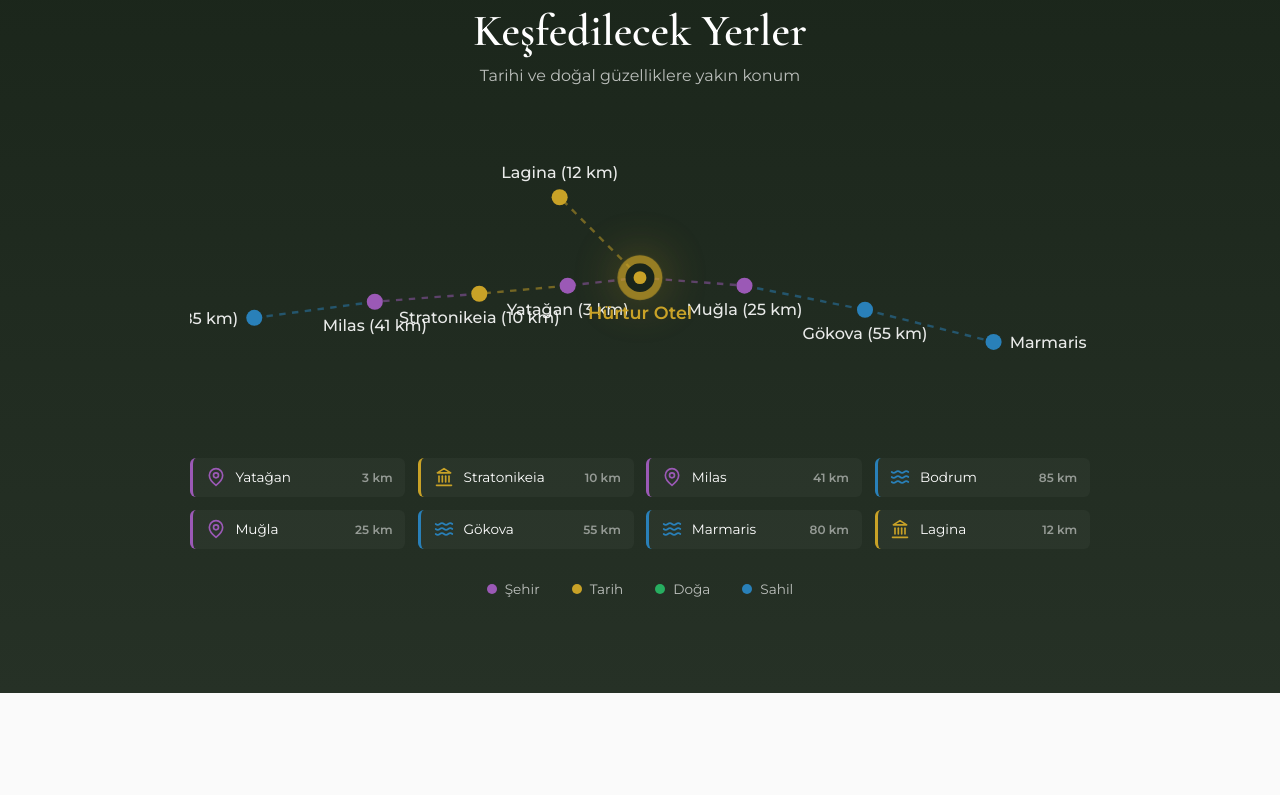
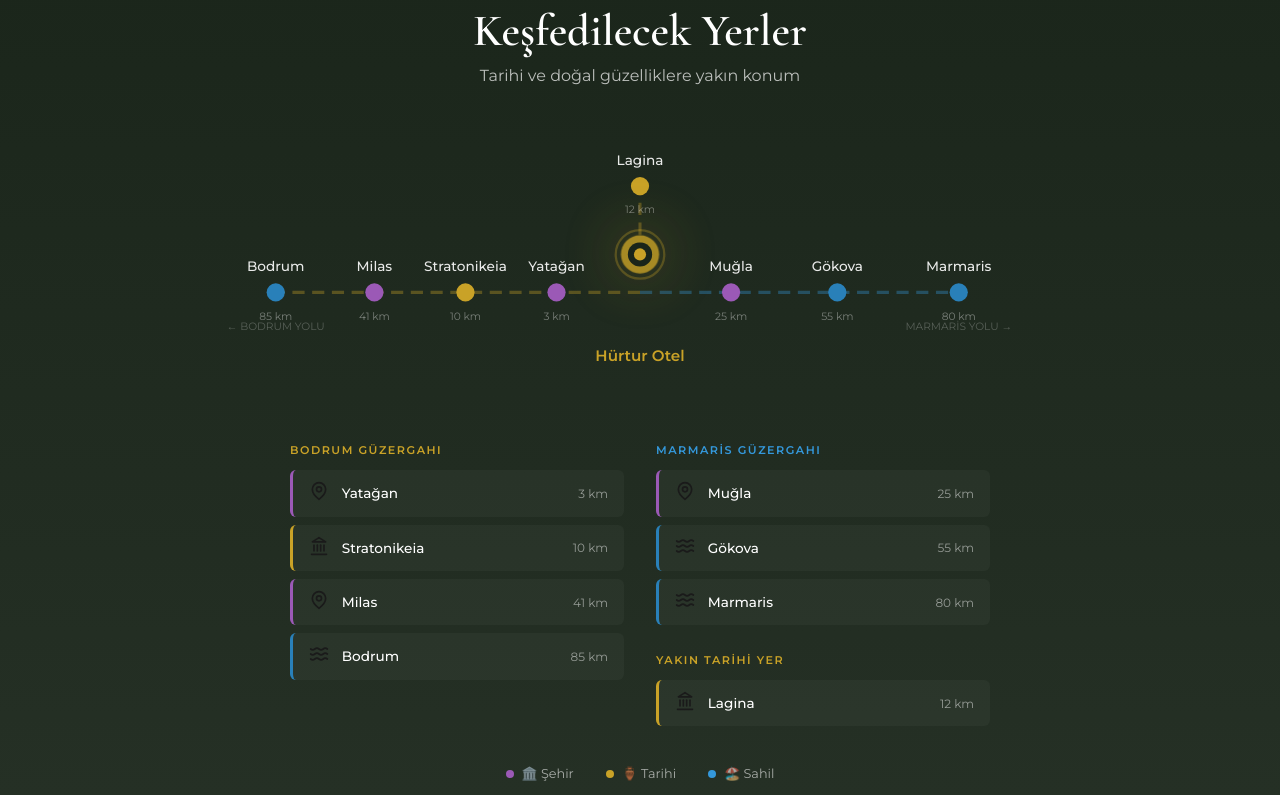
Before and after one commit to g360ai/hurtur-otel, a React (Create React App) app: page / in a window 1280 px wide. Shown: the part 3300-4095 px from the top of the page. Built offline with nearby package versions, Linux system fonts and the light colour scheme.

Commit message:
Update App.js

```diff
--- a/src/App.js
+++ b/src/App.js
@@ -41,18 +41,23 @@ const translations = {
       title: 'Keşfedilecek Yerler',
       subtitle: 'Tarihi ve doğal güzelliklere yakın konum',
       places: [
-        // BATI YOLU (Sol çizgi): Hürtur → Yatağan → Stratonikeia → Milas → Bodrum
-        { name: 'Yatağan', distance: '3', type: 'city', x: -45, y: 5, labelPos: 'bottom', connectFrom: null },
-        { name: 'Stratonikeia', distance: '10', type: 'history', x: -100, y: 10, labelPos: 'bottom', connectFrom: 0 },
-        { name: 'Milas', distance: '41', type: 'city', x: -165, y: 15, labelPos: 'bottom', connectFrom: 1 },
-        { name: 'Bodrum', distance: '85', type: 'coast', x: -240, y: 25, labelPos: 'left', connectFrom: 2 },
-        // DOĞU/GÜNEY YOLU (Sağ çizgi): Hürtur → Muğla → Gökova → Marmaris
-        { name: 'Muğla', distance: '25', type: 'city', x: 65, y: 5, labelPos: 'bottom', connectFrom: null },
-        { name: 'Gökova', distance: '55', type: 'coast', x: 140, y: 20, labelPos: 'bottom', connectFrom: 4 },
-        { name: 'Marmaris', distance: '80', type: 'coast', x: 220, y: 40, labelPos: 'right', connectFrom: 5 },
-        // AYRI NOKTA - Kuzeybatı
-        { name: 'Lagina', distance: '12', type: 'history', x: -50, y: -50, labelPos: 'top', connectFrom: null }
-      ]
+        // BATI YOLU (Bodrum Güzergahı) - y=25 düz çizgi
+        { name: 'Yatağan', distance: '3', type: 'city', x: -55, y: 25, route: 'west' },
+        { name: 'Stratonikeia', distance: '10', type: 'history', x: -115, y: 25, route: 'west' },
+        { name: 'Milas', distance: '41', type: 'city', x: -175, y: 25, route: 'west' },
+        { name: 'Bodrum', distance: '85', type: 'coast', x: -240, y: 25, route: 'west' },
+        // DOĞU YOLU (Marmaris Güzergahı) - y=25 düz çizgi
+        { name: 'Muğla', distance: '25', type: 'city', x: 60, y: 25, route: 'east' },
+        { name: 'Gökova', distance: '55', type: 'coast', x: 130, y: 25, route: 'east' },
+        { name: 'Marmaris', distance: '80', type: 'coast', x: 210, y: 25, route: 'east' },
+        // KUZEY - Lagina
+        { name: 'Lagina', distance: '12', type: 'history', x: 0, y: -45, route: 'north' }
+      ],
+      routeLabels: {
+        west: 'Bodrum Güzergahı',
+        east: 'Marmaris Güzergahı',
+        north: 'Yakın Tarihi Yer'
+      }
     },
     reviews: {
       title: 'Misafir Yorumları',
@@ -116,18 +121,23 @@ const translations = {
       title: 'Places to Explore',
       subtitle: 'Close to historical and natural beauties',
       places: [
-        // WEST ROUTE (Left line): Hürtur → Yatağan → Stratonikeia → Milas → Bodrum
-        { name: 'Yatağan', distance: '3', type: 'city', x: -45, y: 5, labelPos: 'bottom', connectFrom: null },
-        { name: 'Stratonikeia', distance: '10', type: 'history', x: -100, y: 10, labelPos: 'bottom', connectFrom: 0 },
-        { name: 'Milas', distance: '41', type: 'city', x: -165, y: 15, labelPos: 'bottom', connectFrom: 1 },
-        { name: 'Bodrum', distance: '85', type: 'coast', x: -240, y: 25, labelPos: 'left', connectFrom: 2 },
-        // EAST/SOUTH ROUTE (Right line): Hürtur → Muğla → Gökova → Marmaris
-        { name: 'Muğla', distance: '25', type: 'city', x: 65, y: 5, labelPos: 'bottom', connectFrom: null },
-        { name: 'Gökova', distance: '55', type: 'coast', x: 140, y: 20, labelPos: 'bottom', connectFrom: 4 },
-        { name: 'Marmaris', distance: '80', type: 'coast', x: 220, y: 40, labelPos: 'right', connectFrom: 5 },
-        // SEPARATE POINT - Northwest
-        { name: 'Lagina', distance: '12', type: 'history', x: -50, y: -50, labelPos: 'top', connectFrom: null }
-      ]
+        // WEST ROUTE (Bodrum Route) - y=25 straight line
+        { name: 'Yatağan', distance: '3', type: 'city', x: -55, y: 25, route: 'west' },
+        { name: 'Stratonikeia', distance: '10', type: 'history', x: -115, y: 25, route: 'west' },
+        { name: 'Milas', distance: '41', type: 'city', x: -175, y: 25, route: 'west' },
+        { name: 'Bodrum', distance: '85', type: 'coast', x: -240, y: 25, route: 'west' },
+        // EAST ROUTE (Marmaris Route) - y=25 straight line
+        { name: 'Muğla', distance: '25', type: 'city', x: 60, y: 25, route: 'east' },
+        { name: 'Gökova', distance: '55', type: 'coast', x: 130, y: 25, route: 'east' },
+        { name: 'Marmaris', distance: '80', type: 'coast', x: 210, y: 25, route: 'east' },
+        // NORTH - Lagina
+        { name: 'Lagina', distance: '12', type: 'history', x: 0, y: -45, route: 'north' }
+      ],
+      routeLabels: {
+        west: 'Bodrum Route',
+        east: 'Marmaris Route',
+        north: 'Nearby Historical'
+      }
     },
     reviews: {
       title: 'Guest Reviews',
@@ -474,115 +484,161 @@ export default function HurturOtel() {
 
           <div className="location-wrapper">
             <div className="map-visual-new">
-              <svg viewBox="-280 -90 560 180" className="map-svg">
-                {/* Connection lines - zincirleme bağlantılar */}
-                {t.location.places.map((place, index) => {
-                  const places = t.location.places;
-                  // Eğer connectFrom varsa, o noktadan başla, yoksa merkezden
-                  const startX = place.connectFrom !== null ? places[place.connectFrom].x : 0;
-                  const startY = place.connectFrom !== null ? places[place.connectFrom].y : 0;
-
-                  return (
-                    <line
-                      key={`line-${index}`}
-                      x1={startX}
-                      y1={startY}
-                      x2={place.x}
-                      y2={place.y}
-                      stroke={getTypeColor(place.type)}
-                      strokeWidth="1.5"
-                      strokeDasharray="4,4"
-                      className={`map-line ${activePlace === index ? 'active' : ''}`}
-                    />
-                  );
-                })}
-
-                {/* Points and labels */}
-                {t.location.places.map((place, index) => {
-                  const getLabelOffset = () => {
-                    switch(place.labelPos) {
-                      case 'top': return { x: 0, y: -12, anchor: 'middle' };
-                      case 'bottom': return { x: 0, y: 18, anchor: 'middle' };
-                      case 'left': return { x: -10, y: 4, anchor: 'end' };
-                      case 'right': return { x: 10, y: 4, anchor: 'start' };
-                      default: return { x: 0, y: -12, anchor: 'middle' };
-                    }
-                  };
-                  const labelOffset = getLabelOffset();
-
-                  return (
+              <svg viewBox="-280 -80 560 160" className="map-svg">
+                {/* Sol yol çizgisi - Bodrum Güzergahı */}
+                <line x1="0" y1="25" x2="-240" y2="25"
+                  stroke="#c9a227" strokeWidth="2" strokeDasharray="8,5" opacity="0.35" />
+
+                {/* Sağ yol çizgisi - Marmaris Güzergahı */}
+                <line x1="0" y1="25" x2="210" y2="25"
+                  stroke="#3498db" strokeWidth="2" strokeDasharray="8,5" opacity="0.35" />
+
+                {/* Yukarı çizgi - Lagina */}
+                <line x1="0" y1="0" x2="0" y2="-45"
+                  stroke="#c9a227" strokeWidth="2" strokeDasharray="8,5" opacity="0.35" />
+
+                {/* Noktalar ve Etiketler */}
+                {t.location.places.map((place, index) => (
                   <g key={`point-${index}`}>
                     <circle
                       cx={place.x}
                       cy={place.y}
-                      r="5"
+                      r={activePlace === index ? 8 : 6}
                       fill={getTypeColor(place.type)}
                       className={`map-point ${activePlace === index ? 'active' : ''}`}
                       onMouseEnter={() => setActivePlace(index)}
                       onMouseLeave={() => setActivePlace(null)}
                     />
                     <text
-                      x={place.x + labelOffset.x}
-                      y={place.y + labelOffset.y}
-                      textAnchor={labelOffset.anchor}
+                      x={place.x}
+                      y={place.y - 14}
+                      textAnchor="middle"
                       className={`map-label ${activePlace === index ? 'active' : ''}`}
                       fill="#fff"
-                      fontSize="10"
+                      fontSize={activePlace === index ? 10 : 9}
                       fontWeight="500"
                     >
-                      {place.name} ({place.distance} km)
+                      {place.name}
+                    </text>
+                    <text
+                      x={place.x}
+                      y={place.y + 18}
+                      textAnchor="middle"
+                      fill="rgba(255,255,255,0.4)"
+                      fontSize="7"
+                    >
+                      {place.distance} km
                     </text>
                   </g>
-                  );
-                })}
-
-                {/* Hotel center marker */}
-                <circle cx="0" cy="0" r="14" fill="#c9a227" className="hotel-dot" />
-                <circle cx="0" cy="0" r="9" fill="#1a251a" />
+                ))}
+
+                {/* Yön etiketleri */}
+                <text x="-240" y="50" textAnchor="middle" fill="rgba(255,255,255,0.25)" fontSize="7">
+                  ← BODRUM {lang === 'tr' ? 'YOLU' : 'ROUTE'}
+                </text>
+                <text x="210" y="50" textAnchor="middle" fill="rgba(255,255,255,0.25)" fontSize="7">
+                  MARMARİS {lang === 'tr' ? 'YOLU' : 'ROUTE'} →
+                </text>
+
+                {/* OTEL MERKEZİ */}
+                <circle cx="0" cy="0" r="16" fill="none" stroke="#c9a227" strokeWidth="1.5" opacity="0.3" />
+                <circle cx="0" cy="0" r="12" fill="#c9a227" className="hotel-dot" />
+                <circle cx="0" cy="0" r="8" fill="#1a251a" />
                 <circle cx="0" cy="0" r="4" fill="#c9a227" />
-                <text x="0" y="26" textAnchor="middle" fill="#c9a227" fontSize="11" fontWeight="bold">
+                <text x="0" y="70" textAnchor="middle" fill="#c9a227" fontSize="10" fontWeight="bold">
                   Hürtur Otel
                 </text>
               </svg>
             </div>
 
-            <div className="places-grid">
-              {t.location.places.map((place, index) => (
+            {/* İki Sütunlu Yerler Listesi */}
+            <div className="places-columns">
+              {/* Sol Sütun - Batı Güzergahı */}
+              <div className="places-column">
+                <h4 className="route-title" style={{ color: '#c9a227' }}>
+                  {t.location.routeLabels.west}
+                </h4>
+                {t.location.places.filter(p => p.route === 'west').map((place, idx) => {
+                  const originalIndex = t.location.places.indexOf(place);
+                  return (
                     <div
-                  key={index}
-                  className={`place-item ${activePlace === index ? 'active' : ''}`}
+                      key={idx}
+                      className={`place-item ${activePlace === originalIndex ? 'active' : ''}`}
                       style={{ borderLeftColor: getTypeColor(place.type) }}
-                  onMouseEnter={() => setActivePlace(index)}
+                      onMouseEnter={() => setActivePlace(originalIndex)}
                       onMouseLeave={() => setActivePlace(null)}
                     >
-                  <span className="place-type-icon" style={{ color: getTypeColor(place.type) }}>
-                    {getTypeIcon(place.type)}
-                  </span>
+                      <span className="place-type-icon">{getTypeIcon(place.type)}</span>
                       <div className="place-info">
                         <span className="place-name">{place.name}</span>
                         <span className="place-distance">{place.distance} km</span>
                       </div>
                     </div>
-              ))}
+                  );
+                })}
+              </div>
+
+              {/* Sağ Sütun - Doğu Güzergahı + Lagina */}
+              <div className="places-column">
+                <h4 className="route-title" style={{ color: '#3498db' }}>
+                  {t.location.routeLabels.east}
+                </h4>
+                {t.location.places.filter(p => p.route === 'east').map((place, idx) => {
+                  const originalIndex = t.location.places.indexOf(place);
+                  return (
+                    <div
+                      key={idx}
+                      className={`place-item ${activePlace === originalIndex ? 'active' : ''}`}
+                      style={{ borderLeftColor: getTypeColor(place.type) }}
+                      onMouseEnter={() => setActivePlace(originalIndex)}
+                      onMouseLeave={() => setActivePlace(null)}
+                    >
+                      <span className="place-type-icon">{getTypeIcon(place.type)}</span>
+                      <div className="place-info">
+                        <span className="place-name">{place.name}</span>
+                        <span className="place-distance">{place.distance} km</span>
+                      </div>
+                    </div>
+                  );
+                })}
+
+                <h4 className="route-title" style={{ color: '#c9a227', marginTop: '20px' }}>
+                  {t.location.routeLabels.north}
+                </h4>
+                {t.location.places.filter(p => p.route === 'north').map((place, idx) => {
+                  const originalIndex = t.location.places.indexOf(place);
+                  return (
+                    <div
+                      key={idx}
+                      className={`place-item ${activePlace === originalIndex ? 'active' : ''}`}
+                      style={{ borderLeftColor: getTypeColor(place.type) }}
+                      onMouseEnter={() => setActivePlace(originalIndex)}
+                      onMouseLeave={() => setActivePlace(null)}
+                    >
+                      <span className="place-type-icon">{getTypeIcon(place.type)}</span>
+                      <div className="place-info">
+                        <span className="place-name">{place.name}</span>
+                        <span className="place-distance">{place.distance} km</span>
+                      </div>
+                    </div>
+                  );
+                })}
+              </div>
             </div>
           </div>
 
           <div className="legend">
             <span className="legend-item">
               <span className="legend-dot" style={{ backgroundColor: '#9b59b6' }} />
-              {lang === 'tr' ? 'Şehir' : 'City'}
+              {lang === 'tr' ? '🏛️ Şehir' : '🏛️ City'}
             </span>
             <span className="legend-item">
               <span className="legend-dot" style={{ backgroundColor: '#c9a227' }} />
-              {lang === 'tr' ? 'Tarih' : 'History'}
+              {lang === 'tr' ? '🏺 Tarihi' : '🏺 Historical'}
             </span>
             <span className="legend-item">
-              <span className="legend-dot" style={{ backgroundColor: '#27ae60' }} />
-              {lang === 'tr' ? 'Doğa' : 'Nature'}
-            </span>
-            <span className="legend-item">
-              <span className="legend-dot" style={{ backgroundColor: '#2980b9' }} />
-              {lang === 'tr' ? 'Sahil' : 'Coast'}
+              <span className="legend-dot" style={{ backgroundColor: '#3498db' }} />
+              {lang === 'tr' ? '🏖️ Sahil' : '🏖️ Coast'}
             </span>
           </div>
         </div>
@@ -1443,24 +1499,14 @@ export default function HurturOtel() {
 
         .map-visual-new {
           width: 100%;
-          max-width: 900px;
+          max-width: 850px;
           margin: 0 auto;
         }
 
         .map-svg {
           width: 100%;
           height: auto;
-          min-height: 280px;
-        }
-
-        .map-line {
-          opacity: 0.5;
-          transition: all 0.3s;
-        }
-
-        .map-line.active {
-          opacity: 1;
-          stroke-width: 2.5;
+          min-height: 200px;
         }
 
         .map-point {
@@ -1469,8 +1515,7 @@ export default function HurturOtel() {
         }
 
         .map-point.active {
-          r: 8;
-          filter: drop-shadow(0 0 8px currentColor);
+          filter: drop-shadow(0 0 10px currentColor);
         }
 
         .map-label {
@@ -1483,47 +1528,69 @@ export default function HurturOtel() {
 
         .map-label.active {
           opacity: 1;
-          font-size: 12px;
           font-weight: 600;
         }
 
         .hotel-dot {
-          filter: drop-shadow(0 0 15px rgba(201, 162, 39, 0.5));
+          filter: drop-shadow(0 0 20px rgba(201, 162, 39, 0.6));
           animation: pulse-hotel 2s infinite;
         }
 
         @keyframes pulse-hotel {
-          0%, 100% { opacity: 1; }
-          50% { opacity: 0.7; }
-        }
-
-        .places-grid {
+          0%, 100% { opacity: 1; transform: scale(1); }
+          50% { opacity: 0.8; transform: scale(1.05); }
+        }
+
+        .places-columns {
           display: grid;
-          grid-template-columns: repeat(auto-fit, minmax(180px, 1fr));
+          grid-template-columns: repeat(2, 1fr);
+          gap: 2rem;
+          width: 100%;
+          max-width: 700px;
+          margin-top: 2rem;
+        }
+
+        @media (max-width: 600px) {
+          .places-columns {
+            grid-template-columns: 1fr;
+            gap: 1.5rem;
+          }
+        }
+
+        .places-column {
+          display: flex;
+          flex-direction: column;
+        }
+
+        .route-title {
+          font-size: 0.7rem;
+          text-transform: uppercase;
+          letter-spacing: 1.5px;
+          margin-bottom: 0.8rem;
+          font-weight: 600;
+        }
+
+        .place-item {
+          display: flex;
+          align-items: center;
           gap: 0.8rem;
-          width: 100%;
-          max-width: 900px;
-        }
-
-        .place-item {
-          display: flex;
-          align-items: center;
-          gap: 0.6rem;
-          padding: 0.6rem 0.8rem;
+          padding: 0.7rem 1rem;
           background: rgba(255,255,255,0.03);
           border-radius: 6px;
           border-left: 3px solid;
           cursor: pointer;
           transition: all 0.3s;
+          margin-bottom: 0.5rem;
         }
 
         .place-item.active,
         .place-item:hover {
           background: rgba(255,255,255,0.08);
+          transform: translateX(4px);
         }
 
         .place-type-icon {
-          display: flex;
+          font-size: 1rem;
         }
 
         .place-info {
@@ -1536,12 +1603,12 @@ export default function HurturOtel() {
         .place-name {
           color: #fff;
           font-size: 0.85rem;
+          font-weight: 500;
         }
 
         .place-distance {
           color: rgba(255,255,255,0.5);
           font-size: 0.75rem;
-          font-weight: 600;
         }
 
         .legend {
@@ -1549,19 +1616,20 @@ export default function HurturOtel() {
           justify-content: center;
           gap: 2rem;
           flex-wrap: wrap;
+          margin-top: 1.5rem;
         }
 
         .legend-item {
           display: flex;
           align-items: center;
           gap: 0.5rem;
-          color: rgba(255,255,255,0.7);
-          font-size: 0.85rem;
+          color: rgba(255,255,255,0.6);
+          font-size: 0.8rem;
         }
 
         .legend-dot {
-          width: 10px;
-          height: 10px;
+          width: 8px;
+          height: 8px;
           border-radius: 50%;
         }
 
```
Lines whose indentation alone changed are shown as unchanged.
